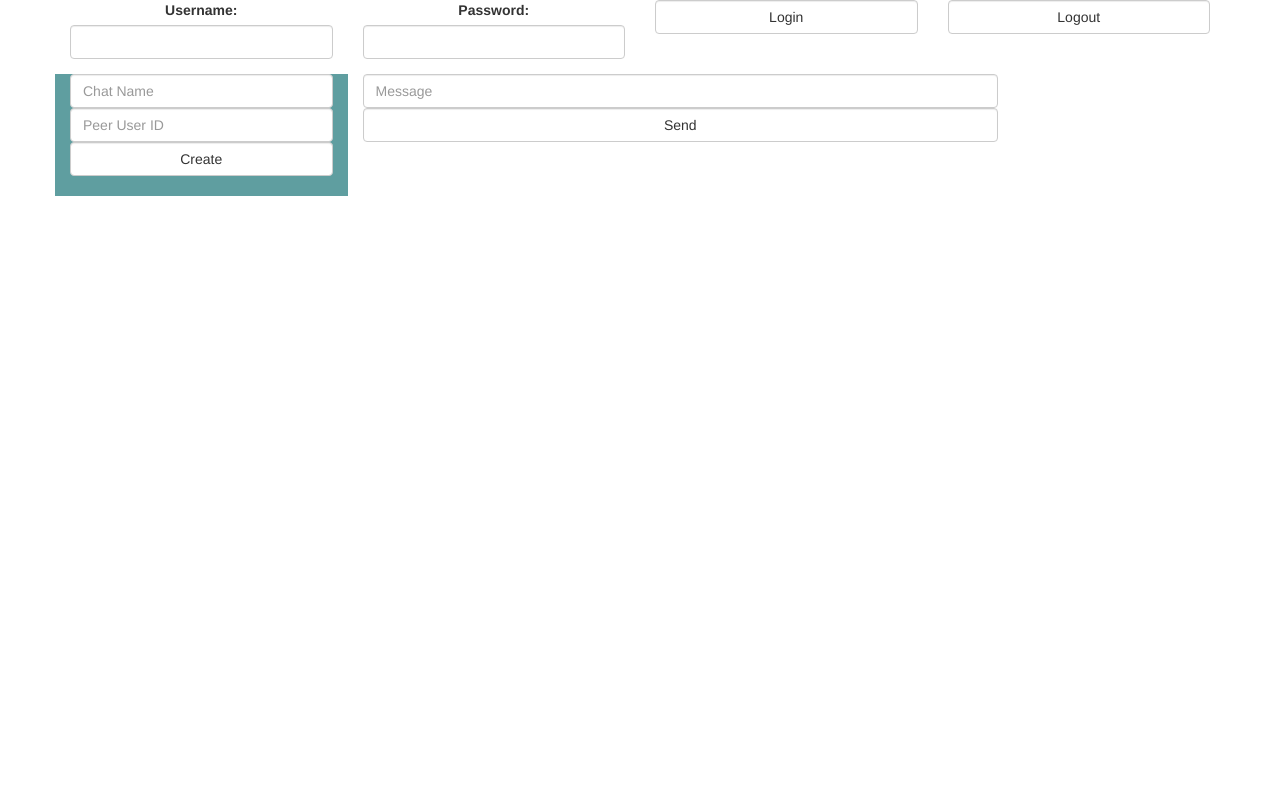
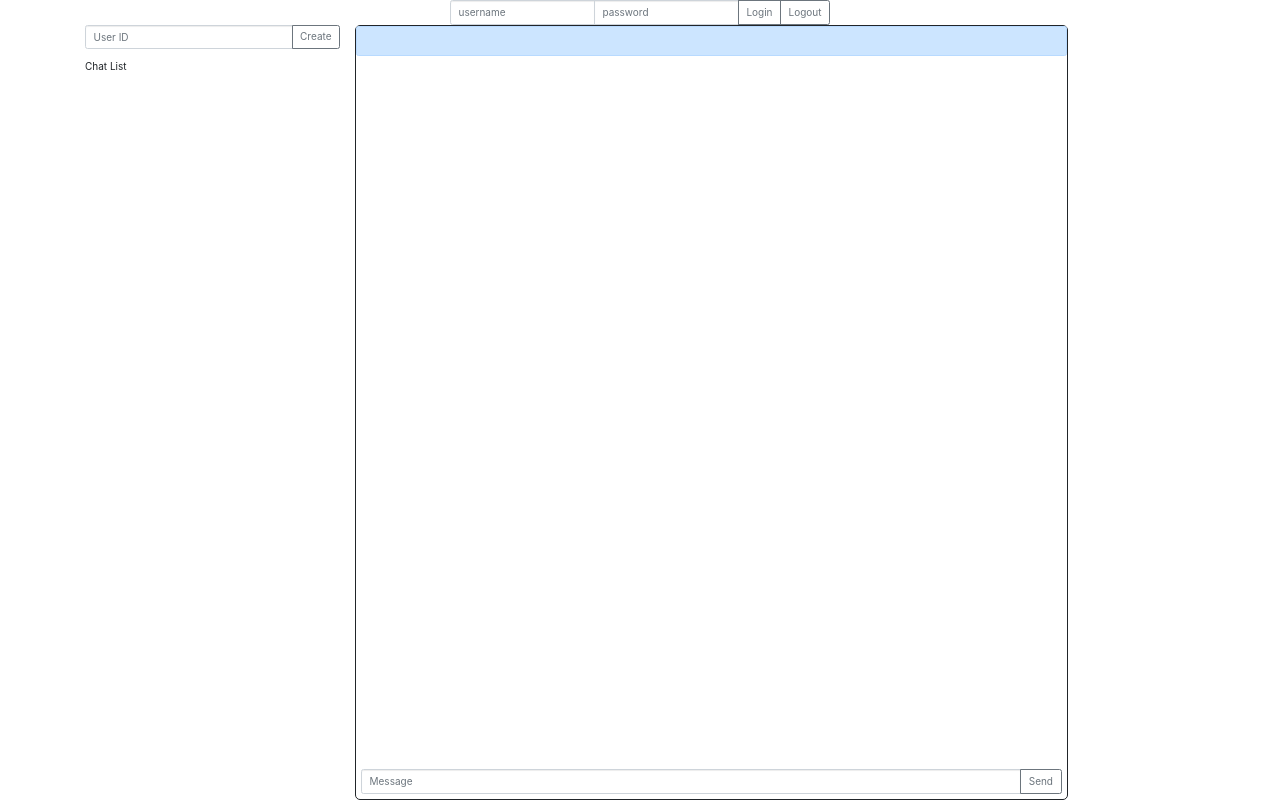
Before and after one commit to Miluxas/ChatBackendGo, a plain HTML site: page index.html in a window 1280 px wide. Drawn offline with nearby package versions, Linux system fonts and the light colour scheme; no server answers.

Commit message:
update frontend

```diff
--- a/index.html
+++ b/index.html
@@ -1,5 +1,6 @@
 <!DOCTYPE html>
-<html lang="en-us">
+<html lang="en-us" style="height: 100%">
+
 <head>
     <meta charset="utf-8">
     <title>Hackathon</title>
@@ -7,11 +8,20 @@
     <link rel="stylesheet" href="https://maxcdn.bootstrapcdn.com/bootstrap/3.4.0/css/bootstrap.min.css">
     <script src="https://ajax.googleapis.com/ajax/libs/jquery/3.4.1/jquery.min.js"></script>
     <script src="https://maxcdn.bootstrapcdn.com/bootstrap/3.4.0/js/bootstrap.min.js"></script>
+    <script src="https://cdnjs.cloudflare.com/ajax/libs/popper.js/1.14.7/umd/popper.min.js"
+        integrity="sha384-UO2eT0CpHqdSJQ6hJty5KVphtPhzWj9WO1clHTMGa3JDZwrnQq4sF86dIHNDz0W1"
+        crossorigin="anonymous"></script>
+    <script src="https://stackpath.bootstrapcdn.com/bootstrap/4.3.1/js/bootstrap.min.js"
+        integrity="sha384-JjSmVgyd0p3pXB1rRibZUAYoIIy6OrQ6VrjIEaFf/nJGzIxFDsf4x0xIM+B07jRM"
+        crossorigin="anonymous"></script>
+    <link rel="stylesheet" href="https://stackpath.bootstrapcdn.com/bootstrap/4.3.1/css/bootstrap.min.css"
+        integrity="sha384-ggOyR0iXCbMQv3Xipma34MD+dH/1fQ784/j6cY/iJTQUOhcWr7x9JvoRxT2MZw1T" crossorigin="anonymous">
+
     <script type="text/javascript">
-        var chatListResult = $.post( "/Chat/GetChatList" );
-        chatListResult.done(function( data ) {
+        var chatListResult = $.post("/Chat/GetChatList");
+        chatListResult.done(function (data) {
             //var str = String.fromCharCode.apply(String, data);
-            var jso=JSON.parse(data.jChatList);
+            var jso = JSON.parse(data.jChatList);
             jso.forEach(element => {
                 //console.log(element);
                 addToChatList(element);
@@ -21,36 +31,36 @@
 
         if (!!window.EventSource) {
             var source = new EventSource('/Chat/Stream');
-                source.addEventListener('AddedToChat', function(e) {
-                    var data=JSON.parse(e.data);
+            source.addEventListener('AddedToChat', function (e) {
+                var data = JSON.parse(e.data);
                 //console.log(data)
                 addToChatList(data);
                 //var data = JSON.parse(msg.data);
                 //
             }, false);
 
-                source.addEventListener('JoinedToChat', function(e) {
+            source.addEventListener('JoinedToChat', function (e) {
                 //console.log(e)
                 //var data = JSON.parse(msg.data);
                 ////console.log(data)
             }, false);
 
-                source.addEventListener('NewMessageAdded', function(e) {
+            source.addEventListener('NewMessageAdded', function (e) {
                 ////console.log("new message add")
-                    var data=JSON.parse(e.data);
+                var data = JSON.parse(e.data);
                 ////console.log(data)
-                    if(data.chatId==document.getElementById("messageListId").value){
+                if (data.chatId == document.getElementById("messageListId").value) {
                     addToMessageList(data);
-                    }else{
-                        document.getElementById("badge"+data.chatId).innerText="new";
+                } else {
+                    document.getElementById("badge" + data.chatId).innerText = "new";
                 }
 
                 //var data = JSON.parse(msg.data);
                 ////console.log(data)
             }, false);
 
-                source.addEventListener('NewChatCreated', function(e) {
-                    var data=JSON.parse(e.data);
+            source.addEventListener('NewChatCreated', function (e) {
+                var data = JSON.parse(e.data);
                 addToChatList(data);
                 //var data = JSON.parse(msg.data);
                 //console.log(data)
@@ -60,45 +70,49 @@
         }
 
 
-        function loadChat(chatId){
-            var posting = $.post( "/Chat/GetChat" , { chatId: chatId});
-            posting.done(function( data ) {
-                var jChat=JSON.parse(data.jChat);
+        function loadChat(chatId) {
+            var posting = $.post("/Chat/GetChat", { chatId: chatId });
+            posting.done(function (data) {
+                var jChat = JSON.parse(data.jChat);
                 //console.log(jChat)
-                if(jChat.MessageList!=null){
-                    document.getElementById("messageListId").innerHTML=""
+                document.getElementById("messageListId").innerHTML = ""
+                if (jChat.MessageList != null) {
+
                     jChat.MessageList.forEach(element => {
                         addToMessageList(element)
                     });
                 }
 
-                document.getElementById("memberListId").innerHTML=""
+                document.getElementById("memberListId").innerHTML = ""
                 jChat.MemberList.forEach(element => {
                     addToMemberList(element)
                 });
-                document.getElementById("messageListId").value=chatId;
-                document.getElementById("badge"+chatId).innerHTML="";
-                document.getElementById("sendNewMessageButtonId").onclick=function() {
-                    clickSendNewMessage(chatId) }
+                document.getElementById("messageListId").value = chatId;
+                document.getElementById("badge" + chatId).innerHTML = "";
+                document.getElementById("chatTitleLabelId").innerHTML = jChat.Title;
+                document.getElementById("sendNewMessageButtonId").onclick = function () {
+                    clickSendNewMessage(chatId)
+                }
             });
         }
 
         function addToMemberList(item) {
             var node = document.createElement("LI");
-            node.className="list-group-item"
-            node.id=item.ID
+            node.className = "list-group-item"
+            node.id = item.ID
             var textnode = document.createTextNode(item.UserID);
-            textnode.value=item.ID;
+            textnode.value = item.ID;
             node.appendChild(textnode);
             document.getElementById("memberListId").appendChild(node);
         }
 
         function addToMessageList(item) {
-            var node = document.createElement("LI");
-            node.className="list-group-item"
-            node.id=item.ID
+            var node = document.createElement("div");
+            node.className = "p-2 bd-highlight flex-shrink-0"
+            node.style = "width:100%  "
+            node.id = item.ID
             var textnode = document.createTextNode(item.Content);
-            textnode.value=item.ID;
+            textnode.value = item.ID;
             node.appendChild(textnode);
             document.getElementById("messageListId").appendChild(node);
 
@@ -106,16 +120,16 @@
 
         function addToChatList(item) {
             var node = document.createElement("LI");
-            node.className="list-group-item"
-            node.id=item.ID
-            node.onclick=function() { loadChat(item.ID) }
+            node.className = "list-group-item"
+            node.id = item.ID
+            node.onclick = function () { loadChat(item.ID) }
             var textnode = document.createTextNode(item.Title);
-            textnode.value=item.ID;
+            textnode.value = item.ID;
 
             var badgeNode = document.createElement("span");
-            badgeNode.className="badge";
-            badgeNode.innerText="";
-            badgeNode.id="badge"+item.ID;
+            badgeNode.className = "badge";
+            badgeNode.innerText = "";
+            badgeNode.id = "badge" + item.ID;
             node.appendChild(badgeNode);
 
             node.appendChild(textnode);
@@ -124,29 +138,31 @@
 
 
 
-            function clickLogin(){
-            var posting = $.post( "/Chat/login", { username: $('#username').val(), password: $('#pwd').val() } );
-            posting.done(function( data ) {
+        function clickLogin() {
+            var posting = $.post("/Chat/login", { username: $('#username').val(), password: $('#pwd').val() });
+            posting.done(function (data) {
                 alert('success');
             });
         }
 
-        function clickSendNewMessage(chatId){
-            var posting = $.post( "/Chat/SendMessageToChat", { chatId: chatId, message: $('#newMessageId').val() } );
-            posting.done(function( data ) {
+        function clickSendNewMessage(chatId) {
+            var posting = $.post("/Chat/SendMessageToChat", { chatId: chatId, message: $('#newMessageId').val() });
+            posting.done(function (data) {
+                $('#newMessageId').val("");
             });
         }
 
-        function clickLogout(){
-            var posting = $.get( "/Chat/logout");
-            posting.done(function( data ) {
+        function clickLogout() {
+            var posting = $.get("/Chat/logout");
+            posting.done(function (data) {
                 alert('success');
             });
         }
-        function createPeerChat(){
-            var posting = $.post( "/Chat/CreateNewChat", { title: $('#chatNameId').val(), peerUserId: $('#peerUserId').val() } );
-            posting.done(function( data ) {
-                alert('success');
+        function createPeerChat() {
+            var posting = $.post("/Chat/CreateNewChat", { title: $('#peerUserId ').val(), peerUserId: $('#peerUserId').val() });
+            posting.done(function (data) {
+                $('#peerUserId').val("");
+                loadChat(data.newChatID);
             });
         }
 
@@ -154,55 +170,80 @@
     </script>
 </head>
 
-<body>
-        <div class="container">
-            <div class="row" style="text-align: center">
-                <div class="col-sm-3 form-group">
-                    <label for="username">Username:</label>
-                    <input type="text" class="form-control" id="username" name="username">
-                </div>
-                <div class="col-sm-3 form-group">
-                    <label for="pwd">Password:</label>
-                    <input type="password" class="form-control" id="pwd" name="password">
-                </div>
-                <div class="col-sm-3">
-                    <button class="btn btn-default form-control" onclick="clickLogin()">Login</button>
-                </div>
-                <div class="col-sm-3">
-                    <button class="btn btn-default form-control" onclick="clickLogout()">Logout</button>
+<body class="h-100">
+    <div class="container h-100" style="    display: flex;
+    flex-direction: column;
+    align-items: stretch; ">
+        <div class="row justify-content-md-center">
+
+            <div class="input-group col-4">
+                <input type="text" class="form-control" placeholder="username" id="username" name="username">
+                <input type="password" class="form-control" placeholder="password" id="pwd" name="password">
+                <div class="input-group-append" id="button-addon4">
+                    <button class="btn btn-outline-secondary" type="button" onclick="clickLogin()">Login</button>
+                    <button class="btn btn-outline-secondary" type="button" onclick="clickLogout()">Logout</button>
                 </div>
             </div>
-            <div class="row">
-            <div class="col-sm-3" style="background-color: cadetblue">
 
-                    <input type="text" class="form-control" placeholder="Chat Name" id="chatNameId" >
+        </div>
+        <div class="row h-100">
+            <div class="col-3">
 
-                    <input type="email" class="form-control" placeholder="Peer User ID" id="peerUserId" >
-
-                    <button class="btn btn-default form-control" onclick="createPeerChat()">Create</button>
+                <div class="input-group mb-3">
+                    <input type="text" class="form-control" placeholder="User ID" id="peerUserId">
+                    <div class="input-group-append">
+                        <button class="btn btn-outline-secondary" type="button"
+                            onclick="createPeerChat()">Create</button> </div>
+                </div>
                 <div>
-                        <ul  class="list-group" id="listId">
+                    <p> Chat List </p>
+                    <ul class="list-group" id="listId">
                     </ul>
                 </div>
 
                 </select>
             </div>
-            <div class="col-sm-9">
-                <div class="col-sm-9">
-                    <div class="row">
-                        <input type="text" class="col-sm-9 form-control" placeholder="Message" id="newMessageId" >
-                        <button class="btn btn-default form-control col-sm-3" id="sendNewMessageButtonId">Send</button>
+            <div class="col-9" style="height: 100%;padding: 0px;margin: 0px">
+                <div class="row" style="height: 100%;padding: 0px;margin: 0px">
+                    <div class="col-10"
+                        style="height: 100%;padding: 5px;border-width:1px;border-style:solid; border-radius:5px">
+
+                        <div id="chatTitleLabelId" class="alert alert-primary"
+                            style="position:absolute; height: 30px; top: 0px;width:100%;left: 0px;right: 0px;padding: 5px; text-align: center">
+
                         </div>
-                    <div>
-                    <ul  class="list-group" id="messageListId" value="8838kkdjjd">
-                    </ul> </div>
+
+                        <div class="overflow-auto"
+                            style="position:absolute; top:30px ;bottom: 35px;width:100%;left: 0px;right: 0px">
+                            <div id="messageListId" class="d-flex flex-column bd-highlight w-100 position-absolute"
+                                style="bottom: 0px">
                             </div>
-                <div class="col-sm-3">
-                    <ul  class="list-group" id="memberListId">
+                        </div>
+                        <div
+                            style="position:absolute; height: 35px; bottom: 0px;width:100%;left: 0px;right: 0px;padding: 5px">
+                            <div class="input-group mb-3">
+                                <input type="text" class="form-control" placeholder="Message" id="newMessageId"
+                                    aria-label="Example text with button addon" aria-describedby="button-addon1">
+                                <div class="input-group-append">
+                                    <button class="btn btn-outline-secondary" type="button"
+                                        id="sendNewMessageButtonId">Send</button> </div>
+                            </div>
+                        </div>
+                    </div>
+
+
+
+                    <div class="col-2">
+                        <ul class="list-group" id="memberListId">
                         </ul>
                     </div>
 
                 </div>
             </div>
+
+
+        </div>
+    </div>
 </body>
+
 </html>
```
Also changed, not shown: 1 other file. Lines whose indentation alone changed are shown as unchanged.
